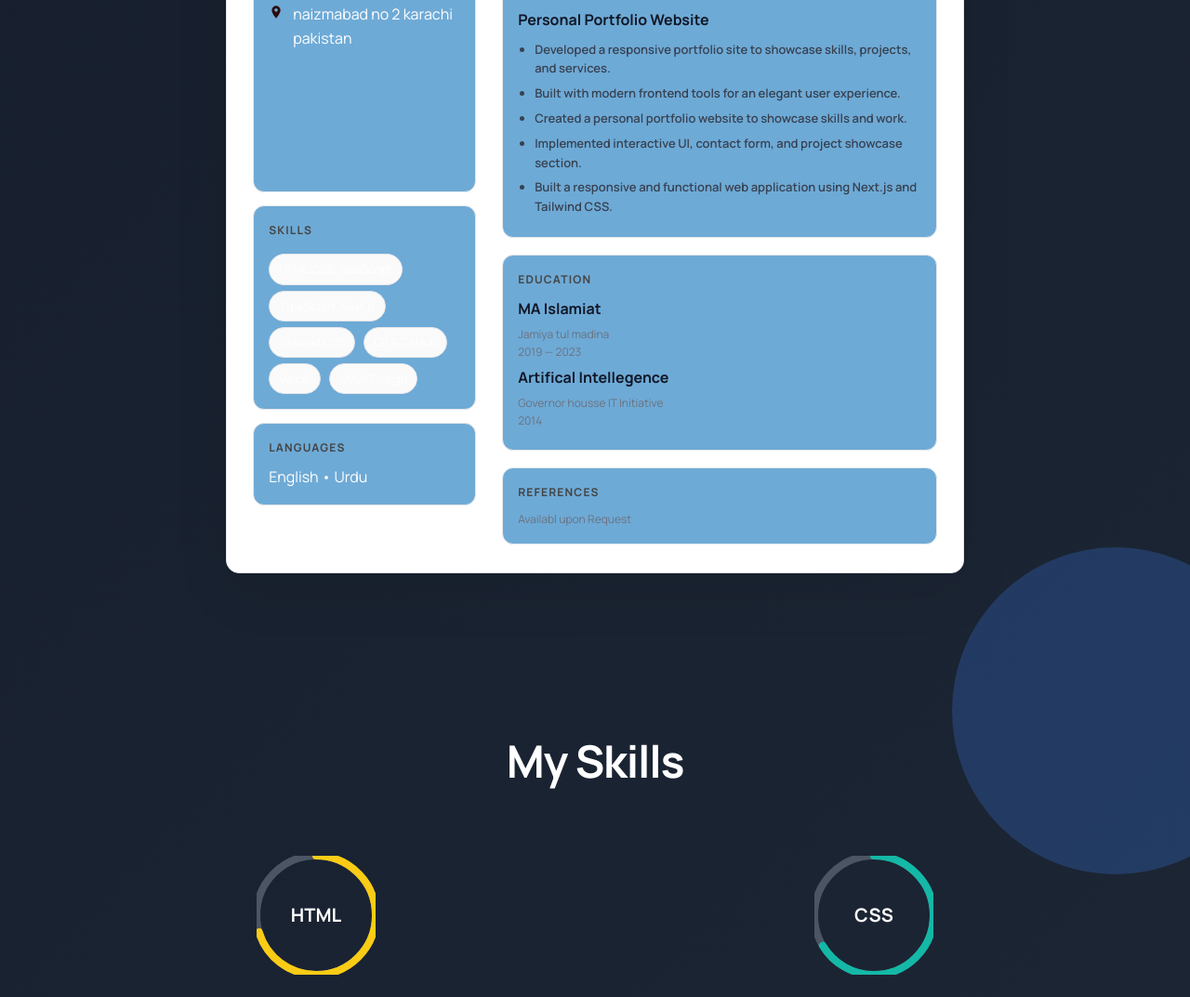
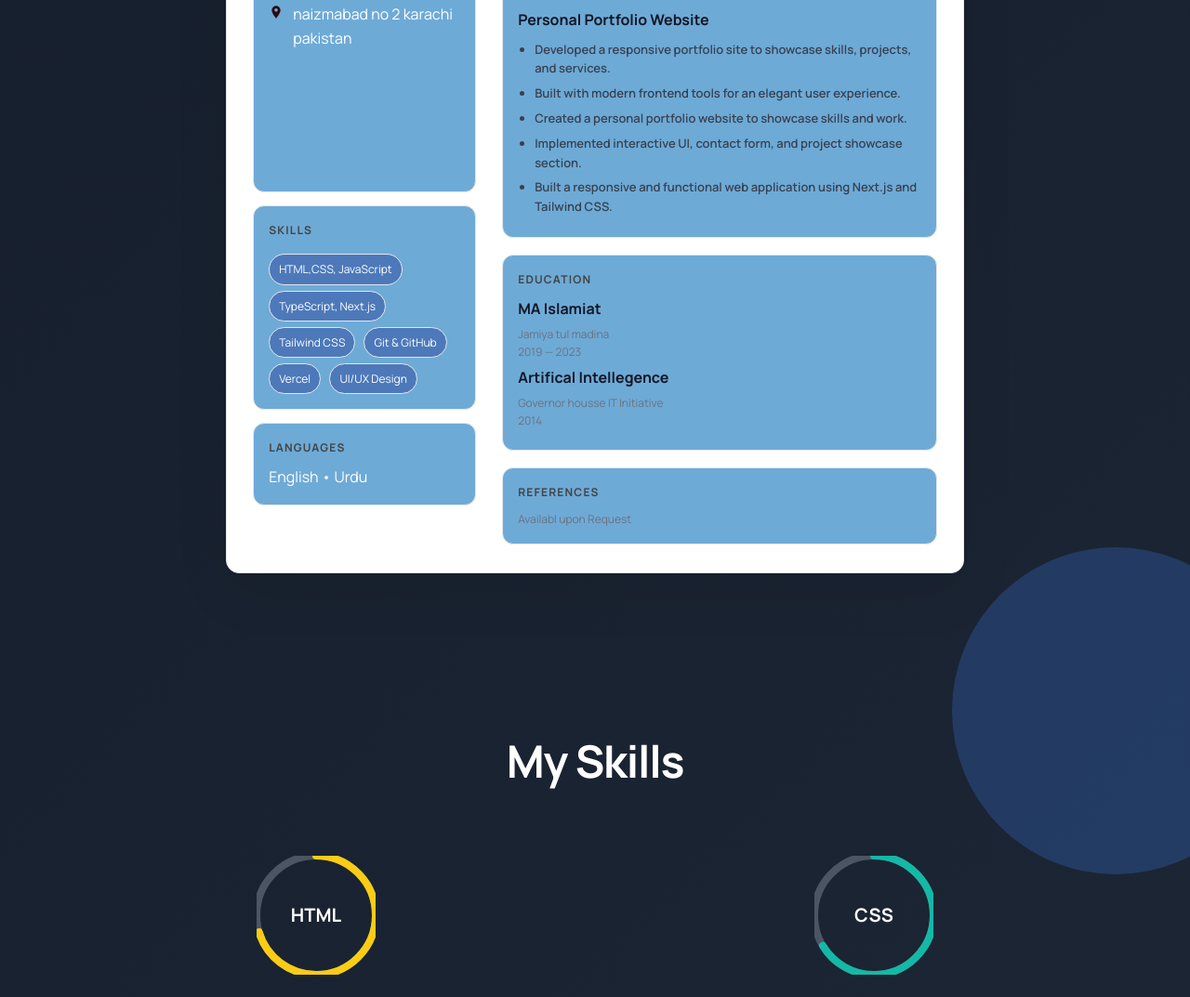
Before and after one commit to muntaha-fatima/my-portfolio, a plain HTML site: page index.html in a window 1280 px wide. Shown: the part 3006-4079 px from the top of the page at 93% size. Drawn offline with Linux system fonts and the light colour scheme; files whose address does not match are found by name.

Commit message:
portfolio push to github

```diff
--- a/styles.css
+++ b/styles.css
@@ -1657,7 +1657,7 @@ font-family: Helvetica, Arial, sans-serif;
   border-radius: 999px;
   border: 1px solid var(--border);
   margin: 6px 6px 0 0;
-  background: #fafafa;
+  background: #4d79ba;
   font-size: 12px;
   font-weight: 500;
 }
```
